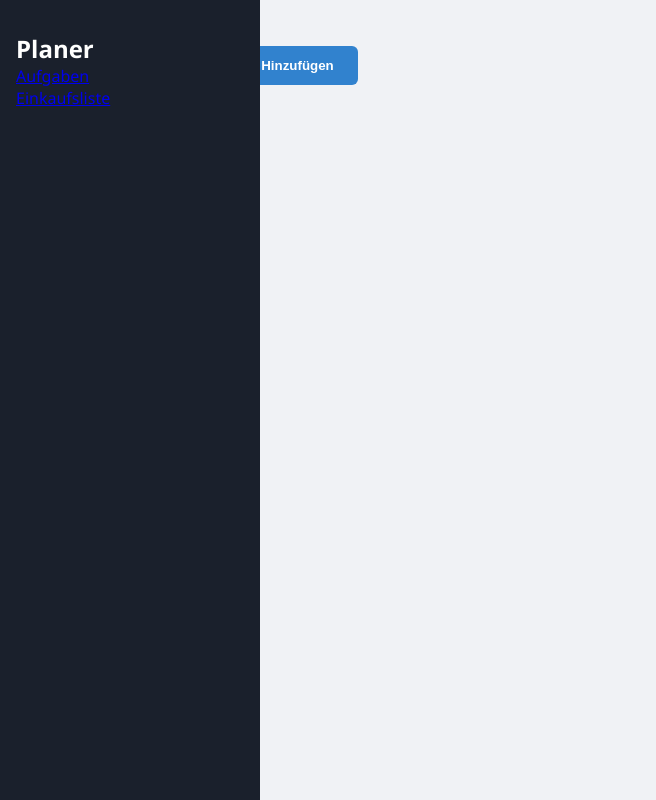
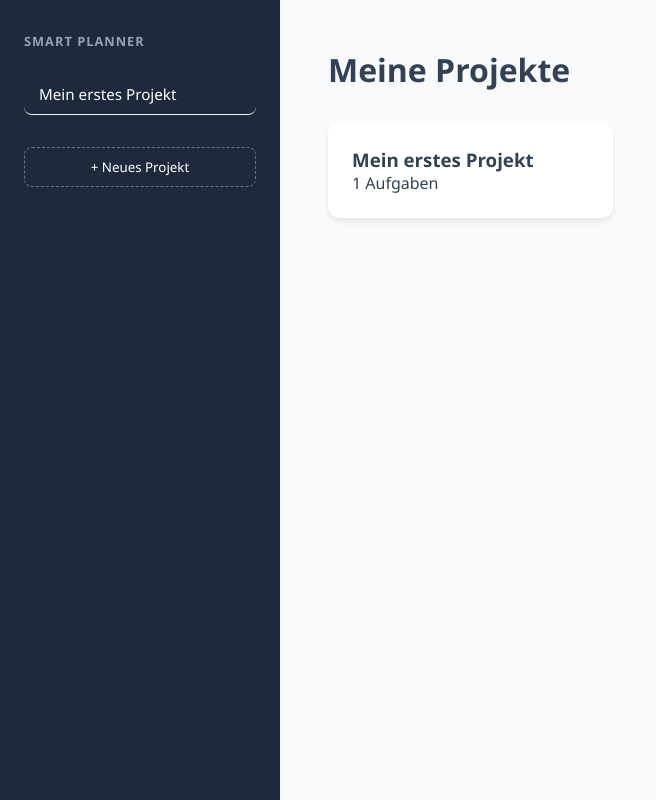
Before and after one commit to EHubert04/Plan-Buy, a Flask app: page / in a window 1280 px wide. Shown: the whole page, without its empty margins (0-656 px from the left). Run offline with Flask 3, Linux system fonts and the light colour scheme; data that the repository does not hold is empty.

Commit message:
Neu mit Menü

```diff
--- a/app.py
+++ b/app.py
@@ -2,38 +2,51 @@ from flask import Flask, render_template, request, jsonify
 
 app = Flask(__name__)
 
-# Wir nutzen eine einfache Liste als "Datenbank-Ersatz"
-# Jeder Eintrag ist ein Dictionary: {"content": "Text", "category": "task"}
-data_storage = []
+# In-Memory Speicher (wird bei Neustart gelöscht)
+projects = [
+    {
+        "id": 1,
+        "name": "Mein erstes Projekt",
+        "todos": ["Beispiel-Aufgabe"],
+        "resources": ["Beispiel-Einkauf"]
+    }
+]
 
-# Routen
 @app.route('/')
 def index():
     return render_template('index.html')
 
-@app.route('/get_data', methods=['GET'])
-def get_data():
-    # Wir filtern die Liste manuell nach Kategorien
-    tasks = [item['content'] for item in data_storage if item['category'] == 'task']
-    resources = [item['content'] for item in data_storage if item['category'] == 'resource']
+# Alle Projekte abrufen
+@app.route('/api/projects', methods=['GET'])
+def get_projects():
+    return jsonify(projects)
 
-    return jsonify({
-        "tasks": tasks,
-        "resources": resources
-    })
+# Neues Projekt erstellen
+@app.route('/api/projects', methods=['POST'])
+def add_project():
+    data = request.json
+    new_id = len(projects) + 1
+    new_project = {
+        "id": new_id,
+        "name": data['name'],
+        "todos": [],
+        "resources": []
+    }
+    projects.append(new_project)
+    return jsonify(new_project)
 
-@app.route('/add_item', methods=['POST'])
-def add_item():
+# Item (Todo oder Ressource) zu Projekt hinzufügen
+@app.route('/api/projects/<int:p_id>/items', methods=['POST'])
+def add_item(p_id):
     data = request.json
-
-    # Neuen Eintrag direkt in die Liste speichern
-    new_entry = {
-        "content": data['item'],
-        "category": data['category']
-    }
-    data_storage.append(new_entry)
-
-    return jsonify({"status": "success"})
+    project = next((p for p in projects if p['id'] == p_id), None)
+    if project:
+        if data['type'] == 'todo':
+            project['todos'].append(data['content'])
+        else:
+            project['resources'].append(data['content'])
+        return jsonify({"status": "success"})
+    return jsonify({"error": "Project not found"}), 404
 
 if __name__ == '__main__':
     app.run(debug=True)
--- a/static/script.js
+++ b/static/script.js
@@ -1,38 +1,70 @@
-function showSection(sectionId) {
-    // Alle Sektionen ausblenden
-    document.querySelectorAll('.section').forEach(s => s.style.display = 'none');
-    // Gewünschte Sektion anzeigen
-    document.getElementById(sectionId).style.display = 'block';
+let currentProjectId = null;
+let allProjects = [];
+
+async function loadData() {
+    const res = await fetch('/api/projects');
+    allProjects = await res.json();
+    renderUI();
 }
 
-async function addItem(type) {
-    const input = document.getElementById(`${type}-input`);
-    const val = input.value;
+function renderUI() {
+    const nav = document.getElementById('side-nav');
+    const grid = document.getElementById('project-grid');
 
-    if (!val) return;
+    nav.innerHTML = '';
+    grid.innerHTML = '';
 
-    // An Python Backend senden
-    await fetch('http://127.0.0.1:5000/add_item', {
+    allProjects.forEach(p => {
+        nav.innerHTML += `<li onclick="openProject(${p.id})">${p.name}</li>`;
+        grid.innerHTML += `
+            <div class="card" onclick="openProject(${p.id})">
+                <h3>${p.name}</h3>
+                <p>${p.todos.length} Aufgaben</p>
+            </div>`;
+    });
+}
+
+async function addProject() {
+    const name = prompt("Projektname:");
+    if (!name) return;
+    await fetch('/api/projects', {
         method: 'POST',
         headers: {'Content-Type': 'application/json'},
-        body: JSON.stringify({ item: val, category: type === 'task' ? 'tasks' : 'resources' })
+        body: JSON.stringify({name})
+    });
+    loadData();
+}
+
+function openProject(id) {
+    currentProjectId = id;
+    const project = allProjects.find(p => p.id === id);
+
+    document.getElementById('dashboard').style.display = 'none';
+    document.getElementById('project-detail').style.display = 'block';
+    document.getElementById('detail-title').innerText = project.name;
+
+    document.getElementById('todo-list').innerHTML = project.todos.map(i => `<li>${i}</li>`).join('');
+    document.getElementById('res-list').innerHTML = project.resources.map(i => `<li>${i}</li>`).join('');
+}
+
+async function saveItem(type) {
+    const input = document.getElementById(type === 'todo' ? 'todo-input' : 'res-input');
+    const content = input.value;
+    if (!content) return;
+
+    await fetch(`/api/projects/${currentProjectId}/items`, {
+        method: 'POST',
+        headers: {'Content-Type': 'application/json'},
+        body: JSON.stringify({type, content})
     });
 
     input.value = '';
-    loadData(); // Liste aktualisieren
+    loadData().then(() => openProject(currentProjectId));
 }
 
-async function loadData() {
-    const response = await fetch('http://127.0.0.1:5000/get_data');
-    const result = await response.json();
-
-    // Listen im HTML füllen (Beispiel für Tasks)
-    const taskList = document.getElementById('task-list');
-    taskList.innerHTML = result.tasks.map(t => `<li>${t}</li>`).join('');
-
-    const resList = document.getElementById('resource-list');
-    resList.innerHTML = result.resources.map(r => `<li>${r}</li>`).join('');
+function showDashboard() {
+    document.getElementById('dashboard').style.display = 'block';
+    document.getElementById('project-detail').style.display = 'none';
 }
 
-// Initial laden
 loadData();
--- a/static/style.css
+++ b/static/style.css
@@ -1,43 +1,70 @@
-* { box-sizing: border-box; margin: 0; padding: 0; }
-body { font-family: 'Segoe UI', Tahoma, Geneva, Verdana, sans-serif; background-color: #f0f2f5; color: #333; }
+:root {
+    --sidebar-bg: #1e293b;
+    --main-bg: #f8fafc;
+    --accent: #6366f1;
+    --text-main: #334155;
+}
 
-.app-container { display: flex; min-height: 100vh; }
+* { box-sizing: border-box; margin: 0; padding: 0; font-family: 'Segoe UI', sans-serif; }
 
-/* Sidebar Styling */
+body { display: flex; min-height: 100vh; background: var(--main-bg); color: var(--text-main); }
+
+/* Sidebar */
 .sidebar {
-    width: 260px;
-    background-color: #1a202c;
+    width: 280px;
+    background: var(--sidebar-bg);
     color: white;
-    padding: 2rem 1rem;
-    position: fixed; /* Bleibt fixiert */
+    padding: 2rem 1.5rem;
+    position: fixed;
     height: 100vh;
 }
 
-.logo { font-size: 1.5rem; font-weight: bold; margin-bottom: 2rem; text-align: center; color: #63b3ed; }
+.sidebar h2 { font-size: 0.8rem; text-transform: uppercase; color: #94a3b8; margin-bottom: 1.5rem; letter-spacing: 1px; }
 
-.sidebar ul { list-style: none; }
-.nav-item {
-    padding: 12px 15px;
-    margin-bottom: 5px;
+.project-nav { list-style: none; margin-bottom: 2rem; }
+.project-nav li {
+    padding: 10px 15px;
     border-radius: 8px;
     cursor: pointer;
-    transition: background 0.3s;
+    margin-bottom: 5px;
+    transition: 0.2s;
 }
-.nav-item:hover { background-color: #2d3748; }
+.project-nav li:hover { background: #334155; }
+.project-nav li.active { background: var(--accent); }
 
-/* Main Content Styling */
-.main-content {
-    margin-left: 260px; /* Platz für die Sidebar */
-    flex: 1;
-    padding: 3rem;
+.btn-new-project {
+    width: 100%;
+    padding: 10px;
+    background: transparent;
+    border: 1px dashed #64748b;
+    color: white;
+    border-radius: 8px;
+    cursor: pointer;
 }
 
-.content-section { background: white; padding: 2rem; border-radius: 12px; shadow: 0 4px 6px rgba(0,0,0,0.1); }
+/* Main Content */
+.content { margin-left: 280px; flex: 1; padding: 3rem; }
 
-.input-group { display: flex; gap: 10px; margin-bottom: 2rem; }
-input { flex: 1; padding: 12px; border: 1px solid #ddd; border-radius: 6px; font-size: 1rem; }
-button { padding: 12px 24px; background: #3182ce; color: white; border: none; border-radius: 6px; cursor: pointer; font-weight: bold; }
-button:hover { background: #2b6cb0; }
+.header { display: flex; justify-content: space-between; align-items: center; margin-bottom: 2rem; }
 
-.item-list { list-style: none; }
-.item-list li { padding: 12px; border-bottom: 1px solid #edf2f7; display: flex; justify-content: space-between; }
+.grid { display: grid; grid-template-columns: repeat(auto-fill, minmax(250px, 1fr)); gap: 1.5rem; }
+
+.card {
+    background: white;
+    padding: 1.5rem;
+    border-radius: 12px;
+    box-shadow: 0 4px 6px -1px rgba(0,0,0,0.1);
+    cursor: pointer;
+    transition: 0.3s;
+}
+.card:hover { transform: translateY(-5px); box-shadow: 0 10px 15px -3px rgba(0,0,0,0.1); }
+
+/* Detail View */
+.lists-container { display: grid; grid-template-columns: 1fr 1fr; gap: 2rem; margin-top: 2rem; }
+.list-box { background: white; padding: 1.5rem; border-radius: 12px; border: 1px solid #e2e8f0; }
+.input-group { display: flex; gap: 10px; margin-top: 15px; }
+input { flex: 1; padding: 8px 12px; border: 1px solid #cbd5e1; border-radius: 6px; }
+.btn-add { background: var(--accent); color: white; border: none; padding: 8px 15px; border-radius: 6px; cursor: pointer; }
+
+ul { list-style: none; margin-top: 1rem; }
+li { padding: 10px 0; border-bottom: 1px solid #f1f5f9; font-size: 0.95rem; }
--- a/templates/index.html
+++ b/templates/index.html
@@ -2,35 +2,51 @@
 <html lang="de">
 <head>
     <meta charset="UTF-8">
-    <title>Planungs-Tool</title>
-    <link rel="stylesheet" href="style.css">
+    <title>Projekt Planer</title>
+    <link rel="stylesheet" href="/static/style.css">
 </head>
 <body>
-    <div class="container">
-        <nav class="sidebar">
-            <h2>Planer</h2>
-            <ul>
-                <li><a href="#" onclick="showSection('tasks')">Aufgaben</a></li>
-                <li><a href="#" onclick="showSection('resources')">Einkaufsliste</a></li>
-            </ul>
-        </nav>
+    <nav class="sidebar">
+        <h2>Smart Planner</h2>
+        <ul id="side-nav" class="project-nav"></ul>
+        <button class="btn-new-project" onclick="addProject()">+ Neues Projekt</button>
+    </nav>
 
-        <main class="content">
-            <div id="tasks" class="section">
-                <h1>Meine Aufgaben</h1>
-                <ul id="task-list"></ul>
-                <input type="text" id="task-input" placeholder="Neue Aufgabe...">
-                <button onclick="addItem('task')">Hinzufügen</button>
+    <main class="content">
+        <div id="dashboard">
+            <div class="header">
+                <h1>Meine Projekte</h1>
+            </div>
+            <div id="project-grid" class="grid"></div>
+        </div>
+
+        <div id="project-detail" style="display:none;">
+            <div class="header">
+                <h1 id="detail-title">Projektname</h1>
+                <button onclick="showDashboard()" style="background:none; border:none; color:#6366f1; cursor:pointer;">&larr; Zurück</button>
             </div>
 
-            <div id="resources" class="section" style="display:none;">
-                <h1>Einkaufsliste / Ressourcen</h1>
-                <ul id="resource-list"></ul>
-                <input type="text" id="resource-input" placeholder="Ressource...">
-                <button onclick="addItem('resource')">Hinzufügen</button>
+            <div class="lists-container">
+                <div class="list-box">
+                    <h3>✅ To-Do Liste</h3>
+                    <ul id="todo-list"></ul>
+                    <div class="input-group">
+                        <input type="text" id="todo-input" placeholder="Neue Aufgabe...">
+                        <button class="btn-add" onclick="saveItem('todo')">Hinzufügen</button>
+                    </div>
+                </div>
+                <div class="list-box">
+                    <h3>🛒 Einkaufsliste</h3>
+                    <ul id="res-list"></ul>
+                    <div class="input-group">
+                        <input type="text" id="res-input" placeholder="Neue Ressource...">
+                        <button class="btn-add" onclick="saveItem('resource')">Hinzufügen</button>
+                    </div>
+                </div>
             </div>
-        </main>
-    </div>
-    <script src="script.js"></script>
+        </div>
+    </main>
+
+    <script src="/static/script.js"></script>
 </body>
 </html>
```
